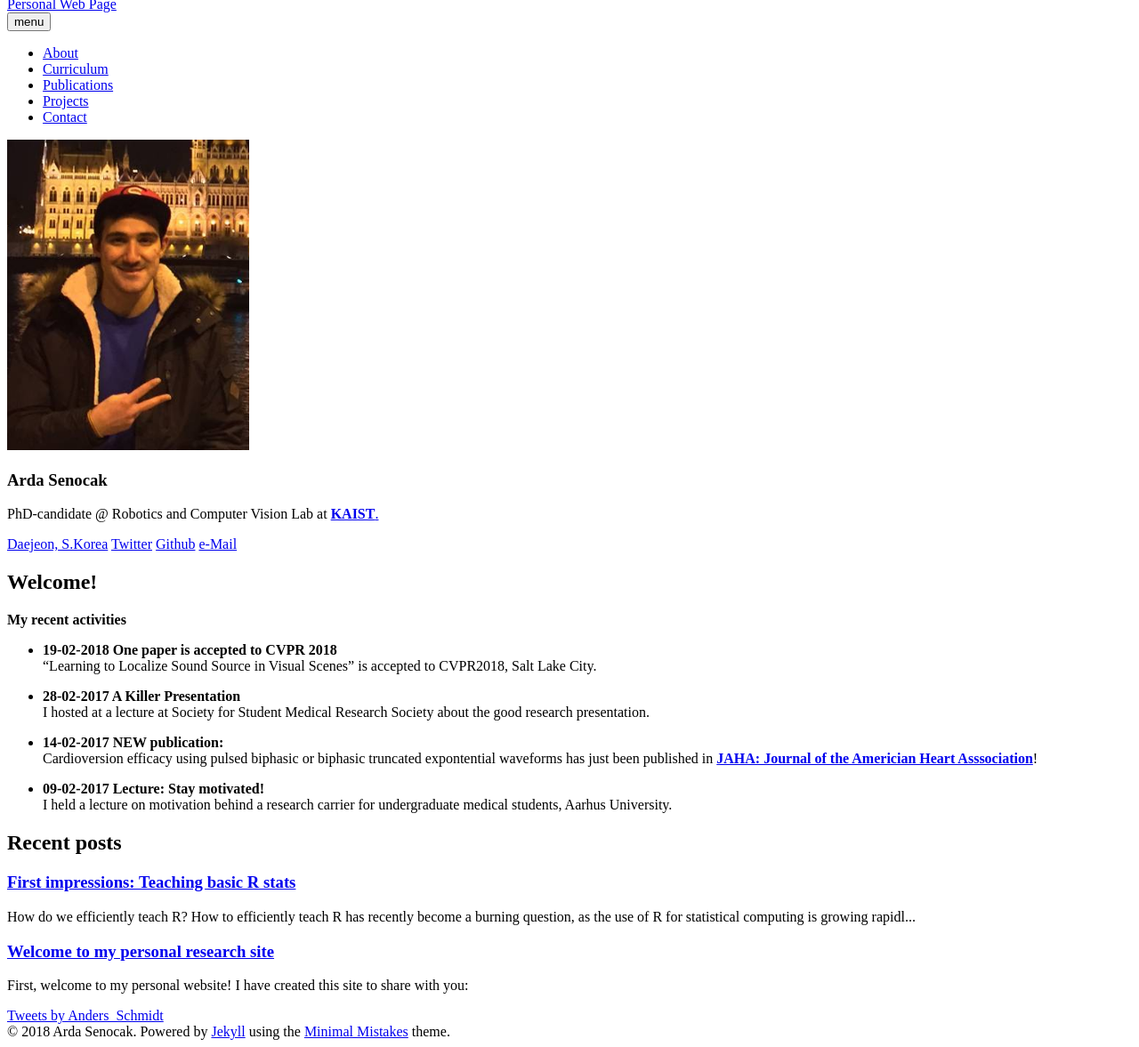
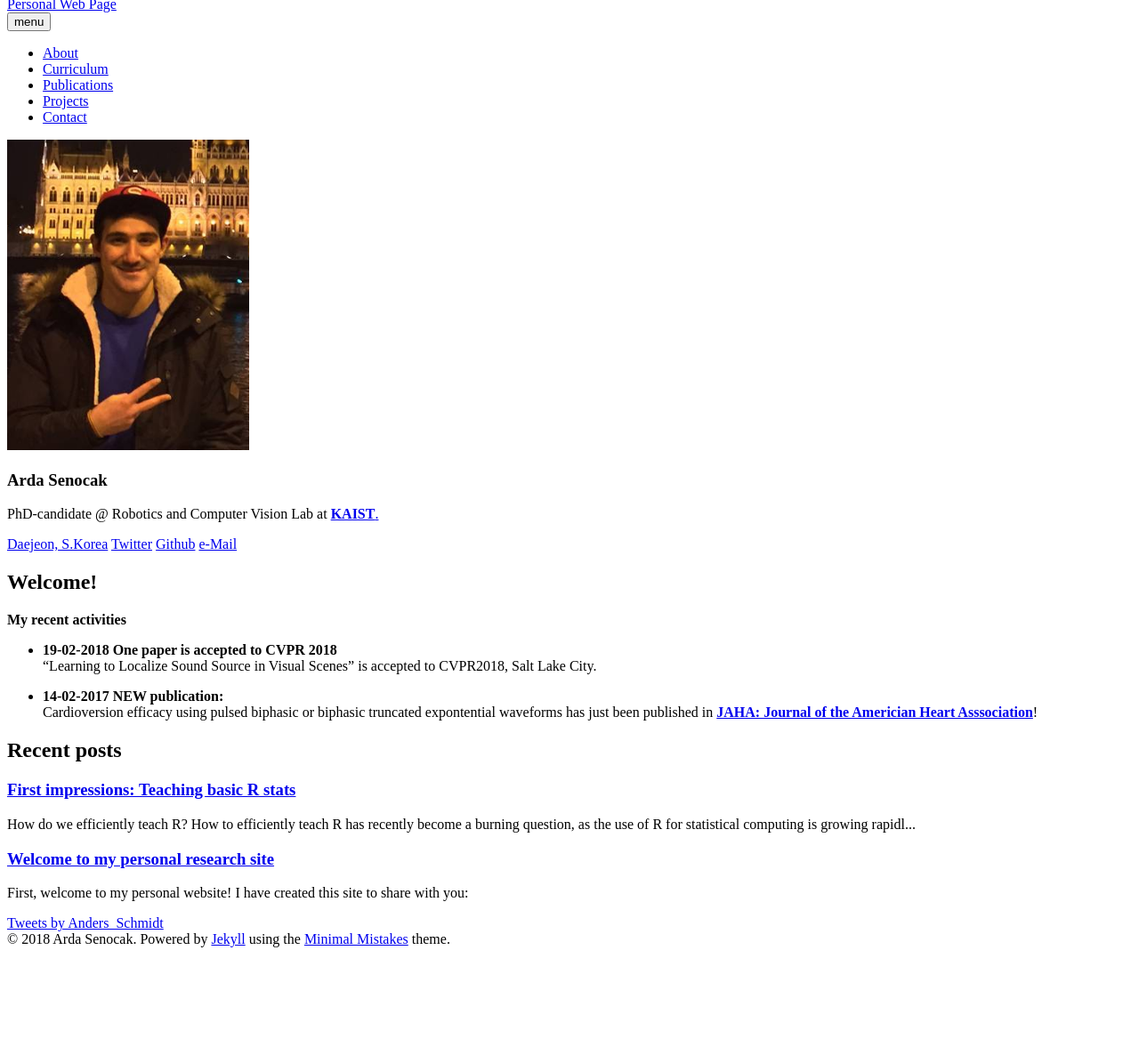
Before and after one commit to ardasnck/ardasnck.github.io, a Jekyll site: the page built from index.md, in a window 1280 px wide, cut to the strip 112-1289 px from the top of the page. Shown: the whole strip at 89% size. Built offline with Jekyll 4.4.1, drawn with Linux system fonts in a browser that asks for light colours; nearby versions of some CDN libraries; comment, search, counter and statistics services are not loaded; after the commit the page ends 1185 px from its top, so only the background shows below that.

Commit message:
Update index.md

```diff
--- a/index.md
+++ b/index.md
@@ -10,11 +10,5 @@ image: banner1.png
 * **19-02-2018 One paper is accepted to CVPR 2018** <br>
 "Learning to Localize Sound Source in Visual Scenes" is accepted to CVPR2018, Salt Lake City.
 
-* **28-02-2017 A Killer Presentation** <br>
-I hosted at a lecture at Society for Student Medical Research Society about the good research presentation.
-
 * **14-02-2017 NEW publication:** <br>
 Cardioversion efficacy using pulsed biphasic or biphasic truncated expontential waveforms has just been published in [**JAHA: Journal of the Americian Heart Asssociation**](https://doi.org/10.1161/JAHA.116.004853)!
-
-* **09-02-2017 Lecture: Stay motivated!** <br>
-I held a lecture on motivation behind a research carrier for undergraduate medical students, Aarhus University.
```
